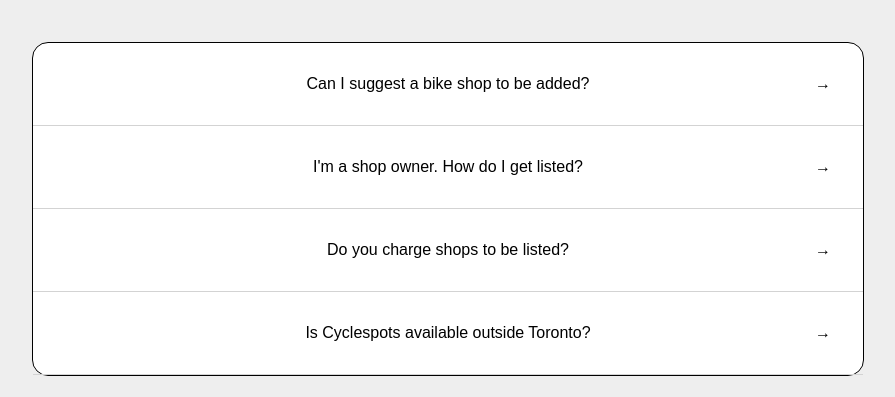
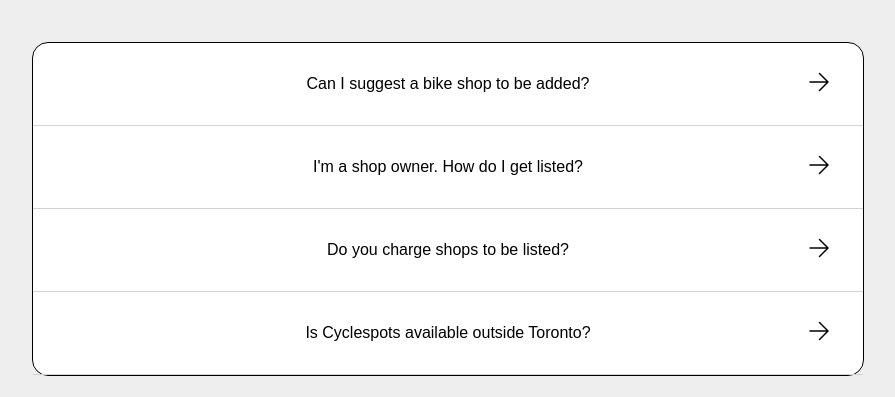
Before and after one commit to aubreymae/cyclespots, a React (Vite) app in the folder cyclespots/: page / in a window 1280 px wide. Shown: the part 518-915 px from the top of the page, without its empty margins (192-1087 px from the left). Built offline with nearby package versions, Linux system fonts and the light colour scheme; no server answers; some icons are missing; a web font is replaced by a local one.

Commit message:
Updated right arrow icon in FAQ accordions

```diff
--- a/cyclespots/src/index.css
+++ b/cyclespots/src/index.css
@@ -110,18 +110,17 @@
   cursor: pointer;
 }
 
-.accordion-summary::after {
-  content: "→";
+.accordion-icon {
   position: absolute;
   right: 0;
   top: 50%;
   transform: translateY(-50%);
-  transition: 0.5s all;
+  transition: 0.5s ease-in;
 }
 
-.accordion-container[open] .accordion-summary::after {
-  content: "↓";
-  transition: 0.5s all;
+.accordion-container[open] .icon-right-arrow {
+  transform: rotate(90deg);
+  transition: 0.5s ease-out;
 }
 
 .accordion-answer-wrapper {
--- a/cyclespots/src/pages/Landing/FAQ.jsx
+++ b/cyclespots/src/pages/Landing/FAQ.jsx
@@ -16,7 +16,27 @@
       <section className="faq-section framed-box">
         <details name="faq" className="accordion-container">
           <summary className="accordion-summary">
-            Can I suggest a bike shop to be added?
+            <p>Can I suggest a bike shop to be added?</p>
+            <div className="accordion-icon">
+              <svg
+                width="24px"
+                height="24px"
+                viewBox="0 0 24 24"
+                stroke-width="1.5"
+                fill="none"
+                xmlns="http://www.w3.org/2000/svg"
+                color="#000000"
+                className="icon-right-arrow"
+              >
+                <path
+                  d="M3 12L21 12M21 12L12.5 3.5M21 12L12.5 20.5"
+                  stroke="#000000"
+                  stroke-width="1.5"
+                  stroke-linecap="round"
+                  stroke-linejoin="round"
+                ></path>
+              </svg>
+            </div>
           </summary>
           <div className="accordion-answer-wrapper">
             <p>
@@ -27,7 +47,27 @@
         </details>
         <details name="faq" className="accordion-container">
           <summary className="accordion-summary">
-            I'm a shop owner. How do I get listed?
+            <p>I'm a shop owner. How do I get listed?</p>
+            <div className="accordion-icon">
+              <svg
+                width="24px"
+                height="24px"
+                viewBox="0 0 24 24"
+                stroke-width="1.5"
+                fill="none"
+                xmlns="http://www.w3.org/2000/svg"
+                color="#000000"
+                className="icon-right-arrow"
+              >
+                <path
+                  d="M3 12L21 12M21 12L12.5 3.5M21 12L12.5 20.5"
+                  stroke="#000000"
+                  stroke-width="1.5"
+                  stroke-linecap="round"
+                  stroke-linejoin="round"
+                ></path>
+              </svg>
+            </div>
           </summary>
           <div className="accordion-answer-wrapper">
             <p>
@@ -38,7 +78,27 @@
         </details>
         <details name="faq" className="accordion-container">
           <summary className="accordion-summary">
-            Do you charge shops to be listed?
+            <p>Do you charge shops to be listed?</p>
+            <div className="accordion-icon">
+              <svg
+                width="24px"
+                height="24px"
+                viewBox="0 0 24 24"
+                stroke-width="1.5"
+                fill="none"
+                xmlns="http://www.w3.org/2000/svg"
+                color="#000000"
+                className="icon-right-arrow"
+              >
+                <path
+                  d="M3 12L21 12M21 12L12.5 3.5M21 12L12.5 20.5"
+                  stroke="#000000"
+                  stroke-width="1.5"
+                  stroke-linecap="round"
+                  stroke-linejoin="round"
+                ></path>
+              </svg>
+            </div>
           </summary>
           <div className="accordion-answer-wrapper">
             <p>
@@ -49,7 +109,27 @@
         </details>
         <details name="faq" className="accordion-container">
           <summary className="accordion-summary">
-            Is Cyclespots available outside Toronto?
+            <p>Is Cyclespots available outside Toronto?</p>
+            <div className="accordion-icon">
+              <svg
+                width="24px"
+                height="24px"
+                viewBox="0 0 24 24"
+                stroke-width="1.5"
+                fill="none"
+                xmlns="http://www.w3.org/2000/svg"
+                color="#000000"
+                className="icon-right-arrow"
+              >
+                <path
+                  d="M3 12L21 12M21 12L12.5 3.5M21 12L12.5 20.5"
+                  stroke="#000000"
+                  stroke-width="1.5"
+                  stroke-linecap="round"
+                  stroke-linejoin="round"
+                ></path>
+              </svg>
+            </div>
           </summary>
           <div className="accordion-answer-wrapper">
             <p>
```
